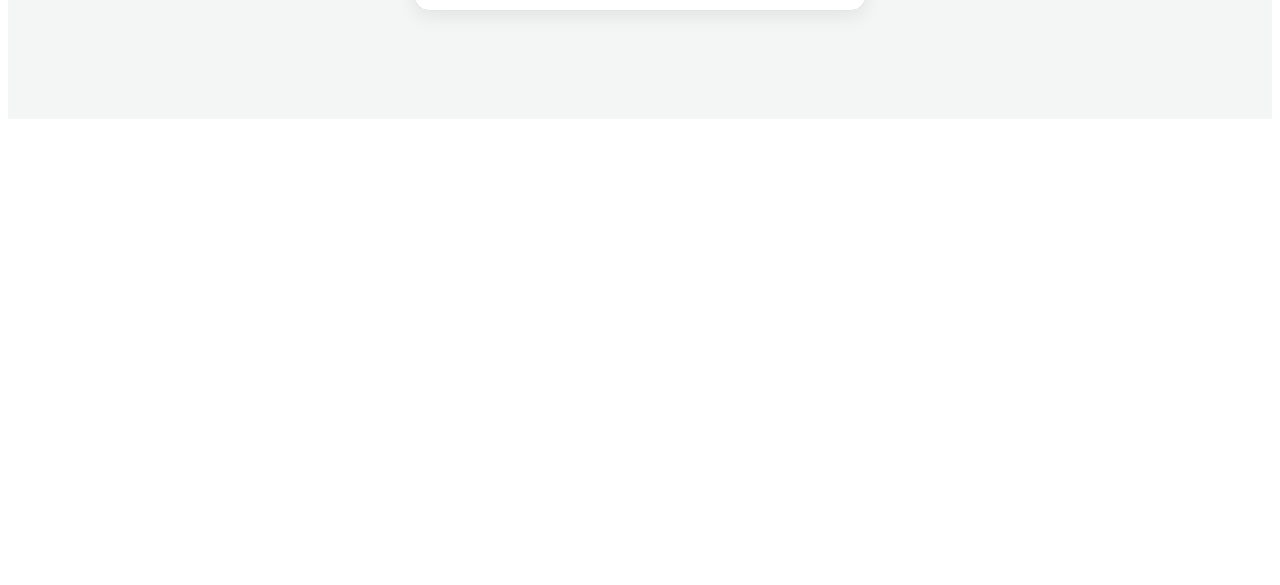
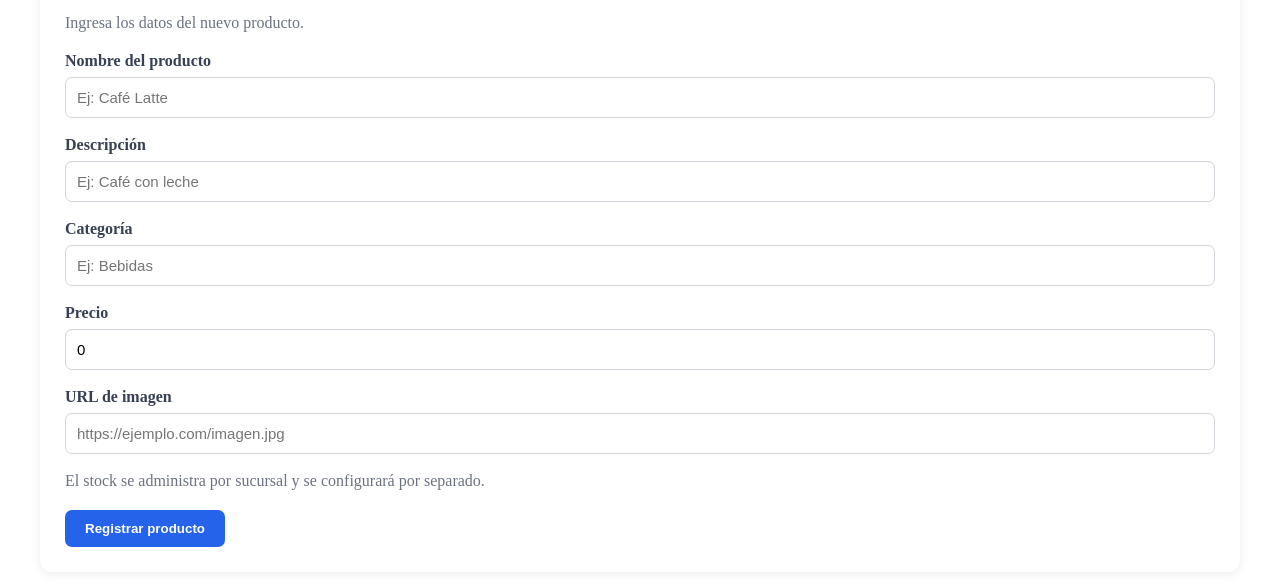
Before and after one commit to javbanda/proyecto_angular_pedidos360, an Angular app: page /catalogo in a window 1280 px wide. Before the commit this address led to /login. Shown: the part 569-1154 px from the top of the page. Before the commit the page ends 800 px from the top, so only its background shows below. Built offline with nearby package versions, Linux system fonts and the light colour scheme; no server answers.

Commit message:
Conectar servicio de pedidos con AWS API Gateway

```diff
--- a/src/app/app.routes.ts
+++ b/src/app/app.routes.ts
@@ -34,10 +34,9 @@ export const routes: Routes = [
   },
 
   {
-    path: 'catalogo',
-    component: Catalogo,
-    canActivate: [authGuard]
-  },
+  path: 'catalogo',
+  component: Catalogo
+ },
 
   {
     path: 'sucursal',
--- a/src/app/catalogo/catalogo.html
+++ b/src/app/catalogo/catalogo.html
@@ -118,7 +118,13 @@
       Ingresa los datos del nuevo producto.
     </p>
 
-    <form>
+    @if (mensaje) {
+      <p>{{ mensaje }}</p>
+    }
+
+    <form
+      #productoForm="ngForm"
+      (ngSubmit)="registrarProducto()">
 
       <div class="campo">
         <label for="nombre">
@@ -129,7 +135,9 @@
           id="nombre"
           type="text"
           name="nombre"
+          [(ngModel)]="nuevoProducto.nombre"
           maxlength="120"
+          required
           placeholder="Ej: Café Latte">
       </div>
 
@@ -142,6 +150,7 @@
           id="descripcion"
           type="text"
           name="descripcion"
+          [(ngModel)]="nuevoProducto.descripcion"
           maxlength="500"
           placeholder="Ej: Café con leche">
       </div>
@@ -155,7 +164,9 @@
           id="categoria"
           type="text"
           name="categoria"
+          [(ngModel)]="nuevoProducto.categoria"
           maxlength="80"
+          required
           placeholder="Ej: Bebidas">
       </div>
 
@@ -168,8 +179,10 @@
           id="precio"
           type="number"
           name="precio"
+          [(ngModel)]="nuevoProducto.precio"
           min="0.01"
           step="0.01"
+          required
           placeholder="Ej: 3500">
       </div>
 
@@ -182,6 +195,7 @@
           id="imagenUrl"
           type="url"
           name="imagenUrl"
+          [(ngModel)]="nuevoProducto.imagenUrl"
           maxlength="500"
           placeholder="https://ejemplo.com/imagen.jpg">
       </div>
@@ -192,10 +206,12 @@
       </p>
 
       <button
-        type="button"
+        type="submit"
         class="boton-guardar"
-        disabled>
-        Registrar producto
+        [disabled]="productoForm.invalid || guardando">
+
+        {{ guardando ? 'Guardando...' : 'Registrar producto' }}
+
       </button>
 
     </form>
--- a/src/app/pedidos/pedidoservice.ts
+++ b/src/app/pedidos/pedidoservice.ts
@@ -1,3 +1,4 @@
+
 import { Injectable, inject } from '@angular/core';
 import { HttpClient } from '@angular/common/http';
 import { Observable } from 'rxjs';
@@ -10,7 +11,7 @@ export class PedidoService {
 
   private http = inject(HttpClient);
 
-  private apiUrl = 'http://localhost:8080/api/pedidos';
+  private apiUrl = 'https://ha9pj655yl.execute-api.us-east-1.amazonaws.com/api/orders';
 
   obtenerPedidos(): Observable<Pedido[]> {
     return this.http.get<Pedido[]>(this.apiUrl);
```
